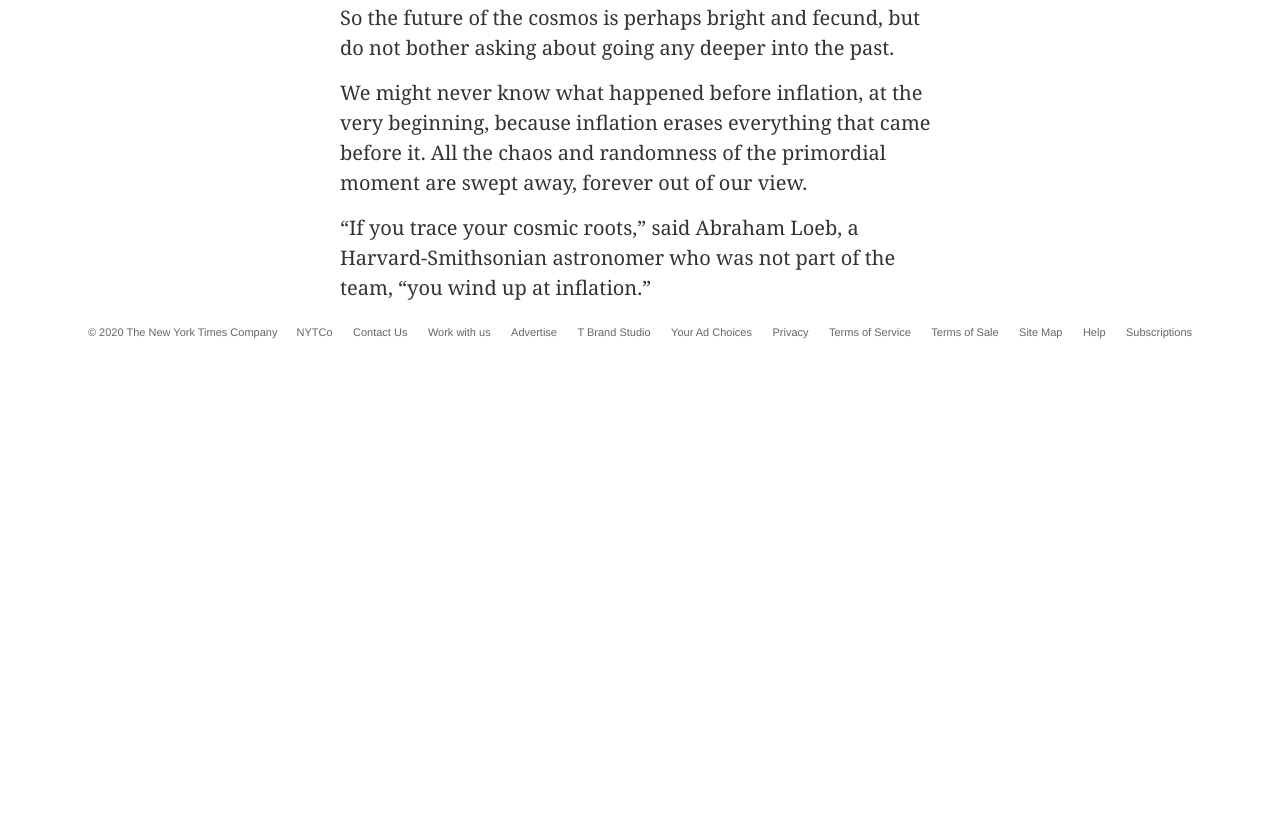
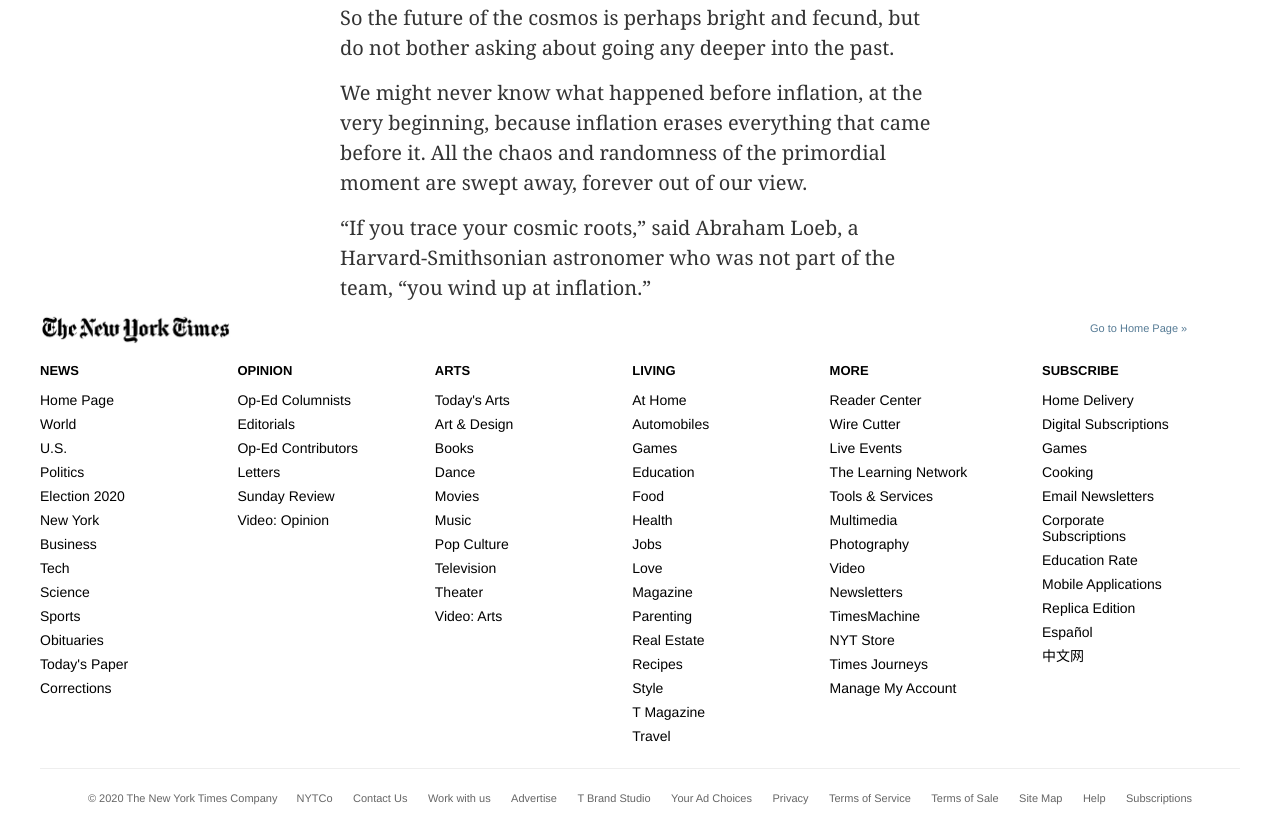
Before and after one commit to cjsellwood/article_clone, a plain HTML site: page index.html in a window 1280 px wide. Shown: the part 9562-10387 px from the top of the page. Before the commit the page ends 9921 px from the top, so only its background shows below. Drawn offline with Linux system fonts and the light colour scheme.

Commit message:
Started bottom navigation section

```diff
--- a/index.html
+++ b/index.html
@@ -44,7 +44,7 @@
       <div>
         <a href="#">
           <img
-            id="nyt-logo"
+            class="nyt-logo"
             src="images/nyt-logo.png"
             alt="New York Times Logo"
           />
@@ -613,6 +613,115 @@
         </p>
       </article>
     </main>
+
+    <section>
+      <nav class="nav-grid">
+        <header class="nav-header">
+          <a>
+            <img class="nyt-logo" src="images/nyt-logo.png" />
+          </a>
+          <a> Go to Home Page » </a>
+        </header>
+        <section>
+          <h3>NEWS</h3>
+          <ul>
+            <li><a href="">Home Page</a></li>
+            <li><a href="">World</a></li>
+            <li><a href="">U.S.</a></li>
+            <li><a href="">Politics</a></li>
+            <li><a href="">Election 2020</a></li>
+            <li><a href="">New York</a></li>
+            <li><a href="">Business</a></li>
+            <li><a href="">Tech</a></li>
+            <li><a href="">Science</a></li>
+            <li><a href="">Sports</a></li>
+            <li><a href="">Obituaries</a></li>
+            <li><a href="">Today's Paper</a></li>
+            <li><a href="">Corrections</a></li>
+          </ul>
+        </section>
+        <section>
+          <h3>OPINION</h3>
+          <ul>
+            <li><a href="">Op-Ed Columnists</a></li>
+            <li><a href="">Editorials</a></li>
+            <li><a href="">Op-Ed Contributors</a></li>
+            <li><a href="">Letters</a></li>
+            <li><a href="">Sunday Review</a></li>
+            <li><a href="">Video: Opinion</a></li>
+          </ul>
+        </section>
+        <section>
+          <h3>ARTS</h3>
+          <ul>
+            <li><a href="">Today's Arts</a></li>
+            <li><a href="">Art & Design</a></li>
+            <li><a href="">Books</a></li>
+            <li><a href="">Dance</a></li>
+            <li><a href="">Movies</a></li>
+            <li><a href="">Music</a></li>
+            <li><a href="">Pop Culture</a></li>
+            <li><a href="">Television</a></li>
+            <li><a href="">Theater</a></li>
+            <li><a href="">Video: Arts</a></li>
+          </ul>
+        </section>
+        <section>
+          <h3>LIVING</h3>
+          <ul>
+            <li><a href="">At Home</a></li>
+            <li><a href="">Automobiles</a></li>
+            <li><a href="">Games</a></li>
+            <li><a href="">Education</a></li>
+            <li><a href="">Food</a></li>
+            <li><a href="">Health</a></li>
+            <li><a href="">Jobs</a></li>
+            <li><a href="">Love</a></li>
+            <li><a href="">Magazine</a></li>
+            <li><a href="">Parenting</a></li>
+            <li><a href="">Real Estate</a></li>
+            <li><a href="">Recipes</a></li>
+            <li><a href="">Style</a></li>
+            <li><a href="">T Magazine</a></li>
+            <li><a href="">Travel</a></li>
+          </ul>
+        </section>
+        <section>
+          <h3>MORE</h3>
+          <ul>
+            <li><a href="">Reader Center</a></li>
+            <li><a href="">Wire Cutter</a></li>
+            <li><a href="">Live Events</a></li>
+            <li><a href="">The Learning Network</a></li>
+            <li><a href="">Tools & Services</a></li>
+            <li><a href="">Multimedia</a></li>
+            <li><a href="">Photography</a></li>
+            <li><a href="">Video</a></li>
+            <li><a href="">Newsletters</a></li>
+            <li><a href="">TimesMachine</a></li>
+            <li><a href="">NYT Store</a></li>
+            <li><a href="">Times Journeys</a></li>
+            <li><a href="">Manage My Account</a></li>
+          </ul>
+        </section>
+        <section>
+          <h3>SUBSCRIBE</h3>
+          <ul>
+            <li><a href="">Home Delivery</a></li>
+            <li><a href="">Digital Subscriptions</a></li>
+            <li><a href="">Games</a></li>
+            <li><a href="">Cooking</a></li>
+            <li><a href="">Email Newsletters</a></li>
+            <li><a href="">Corporate Subscriptions</a></li>
+            <li><a href="">Education Rate</a></li>
+            <li><a href="">Mobile Applications</a></li>
+            <li><a href="">Replica Edition</a></li>
+            <li><a href="">Español</a></li>
+            <li><a href="">中文网</a></li>
+          </ul>
+        </section>
+      </nav>
+    </section>
     <section>
       <footer class="page-footer">
         <nav>
--- a/styles.css
+++ b/styles.css
@@ -59,7 +59,7 @@
   text-decoration: underline;
 }
 
-#nyt-logo {
+.nyt-logo {
   width: 195px;
   height: 33px;
   padding-top: 5px;
@@ -465,6 +465,63 @@
 }
 
 
+
+
+
+
+
+
+
+
+
+
+
+.nav-grid {
+  display: grid;
+  grid-row-gap: 10px;
+  grid-template-rows: auto auto;
+  grid-template-columns: 1fr 1fr 1fr 1fr 1fr 213px;
+  max-width: 1200px;
+  margin: 0 auto;
+  padding-bottom: 20px;
+  border-bottom: 1px solid rgb(238, 238, 238);
+}
+
+.nav-header {
+  grid-column: 1 / -1;
+  display: flex;
+  justify-content: space-between;
+  align-items: center;
+}
+
+.nav-grid > .nav-header > a {
+  color: rgb(86, 123, 149);
+  font-size: 11px;
+  cursor: pointer;
+}
+
+.nav-grid > :last-child {
+  padding-left: 15px;
+}
+
+.nav-grid h3 {
+  font-size: 13px;
+  line-height: 15px;
+  font-weight: 700;
+  padding: 0 0 10px 0;
+}
+
+.nav-grid a {
+  width: 150px;
+  display: inline-block;
+  text-decoration: none;
+  font-size: 14px;
+  font-weight: 500;
+  line-height: 16px;
+  color: black;
+  padding: 4px 0;
+}
+
 .page-footer {
   width: 1200px;
   margin: 20px auto;
```
